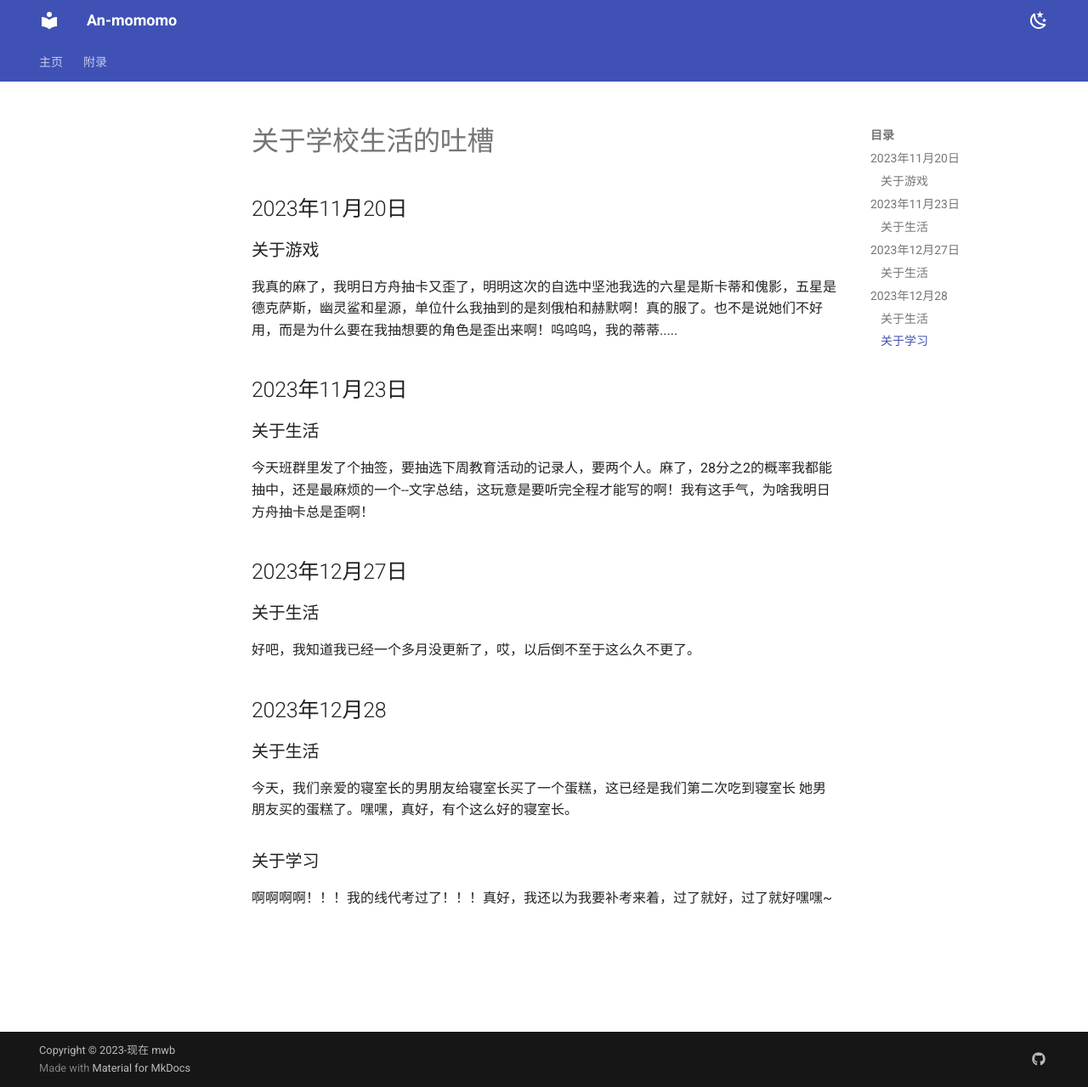
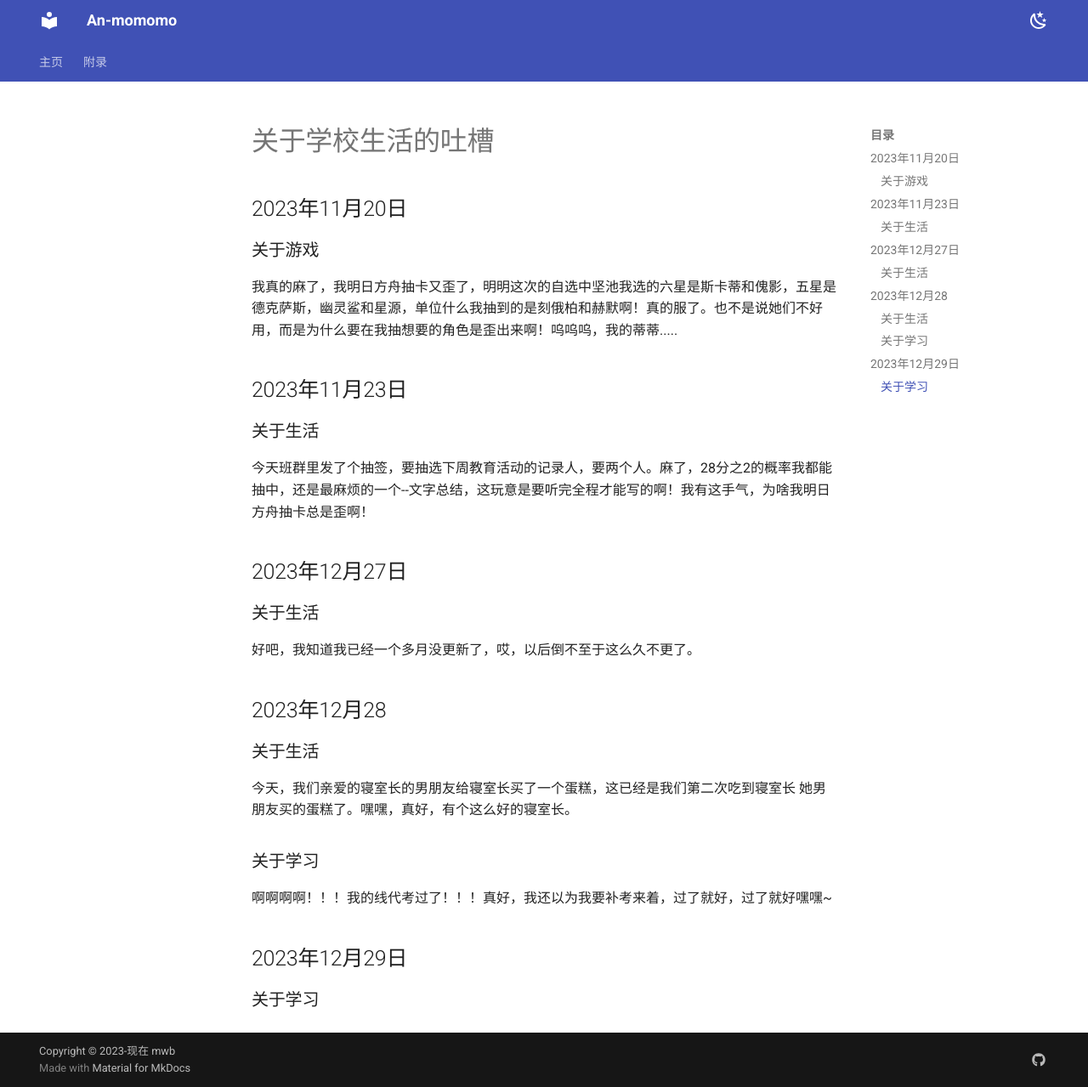
Before and after one commit to An-momomo/mo-blog, an MkDocs documentation site: the page built from docs/吐槽.md, in a window 1280 px wide and 1279 px high. Shown: the whole window at 85% size. Built offline with MkDocs 1.6.1 and Material for MkDocs 9.7.7, drawn with Linux system fonts in a browser that asks for light colours.

Commit message:
2023-12-29_12:51:12 update

```diff
--- a/docs/吐槽.md
+++ b/docs/吐槽.md
@@ -28,3 +28,7 @@
 ### 关于学习
 
 啊啊啊啊！！！我的线代考过了！！！真好，我还以为我要补考来着，过了就好，过了就好嘿嘿~
+
+## 2023年12月29日
+
+### 关于学习
```
